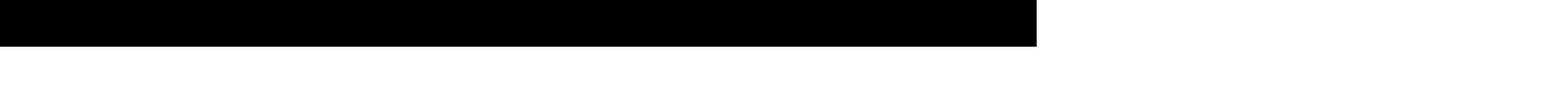
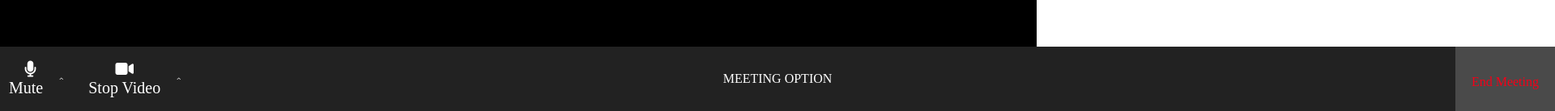
Before and after one commit to saverioannpy/html-css-zoom, a plain HTML site: page index.html in a window 1280 px wide. Shown: the part 1519-1657 px from the top of the page at 81% size, 1920 px wide, since content can reach past the window. Before the commit the page ends 1577 px from the top, so only its background shows below. Drawn offline with Linux system fonts and the light colour scheme.

Commit message:
feat: struttura footer

```diff
--- a/index.html
+++ b/index.html
@@ -311,6 +311,42 @@
     </div>
     <!--/Callroom di zoom-->
    </main>
-   <footer></footer>
+   <footer>
+    <div class="footerbar container">
+        <div class="footerbar-audio-video-option container">
+            <!--Audio-Video Option-->
+            <div class="mic-option container">
+                <div class="mic container footericon">
+                    <!--Mic Option-->
+                    <span class="mic"><i class="fa-solid fa-microphone"></i></span>
+                    <span>Mute</span>
+                </div>
+                <!--/Mic Option-->
+            <div class="optionmenu footericon"><i class="fa-solid fa-chevron-up"></i></div>
+            </div>
+            <div class="cam-option container">
+                <div class="cam container footericon">
+                    <!--Cam Option-->
+                    <span><i class="fa-solid fa-video"></i></span>
+                    <span>Stop Video</span>
+                </div>
+                    <!--/Cam Option-->
+                <div class="optionmenu footericon"><i class="fa-solid fa-chevron-up"></i></div>
+            </div>
+            <!--/Audio-Video Option-->
+        </div>
+        <!--Meeting Option-->
+        <div class="meeting-option container">
+            MEETING OPTION
+        </div>
+        <!--Endmeeting Button-->
+        <div class="endmeeting container">
+            <div class="endmeeting-btn">
+                <span>End Meeting</span>
+            </div>
+        </div>
+
+    </div>
+   </footer>
 </body>
 </html>
--- a/style.css
+++ b/style.css
@@ -15,7 +15,6 @@
 
 .container{
     max-width: 1920px;
-    margin: 0 auto;
     display: flex;
     flex-wrap: wrap;
 }
@@ -38,7 +37,7 @@
 }
 
 /*******
-* MAIN *s
+* MAIN *
 *******/
 
 main {
@@ -70,3 +69,64 @@ main .callerinfo{
     color: white;
     background-color:rgba(100, 94, 94, 0.6);
 }
+
+/********
+* FOOTER *
+*******/
+
+.footerbar{
+    background-color: #222222;
+    width: 1920px;
+    height: 80px;
+
+}
+
+.footericon{
+    color: white;
+}
+
+.footerbar-audio-video-option{
+    width: 20%;
+    align-items: center;
+    font-size: 30px;
+}
+
+footer .mic-option,
+footer .cam-option{
+    align-items: center;
+    font-size: 20px;
+}
+
+footer .mic,
+footer .cam{
+    flex-direction: column;
+    align-items: center;
+    padding-left: 11px;
+}
+
+footer .optionmenu{
+    padding-left: 20px;
+    padding-right: 20px;
+    font-size: 5px;
+}
+
+footer .meeting-option{
+    width: 60%;
+    color: white;
+    justify-content: center;
+    align-items: center;
+}
+
+footer .endmeeting{
+    width: 20%;
+    justify-content: flex-end;
+}
+
+
+footer .endmeeting-btn{
+    background-color: #4a4a4a;
+    color: #f40018;
+    align-items: center;
+    justify-content: flex-end;
+    padding: 35px 20px 0px;
+}
```
Lines whose indentation alone changed are shown as unchanged.
